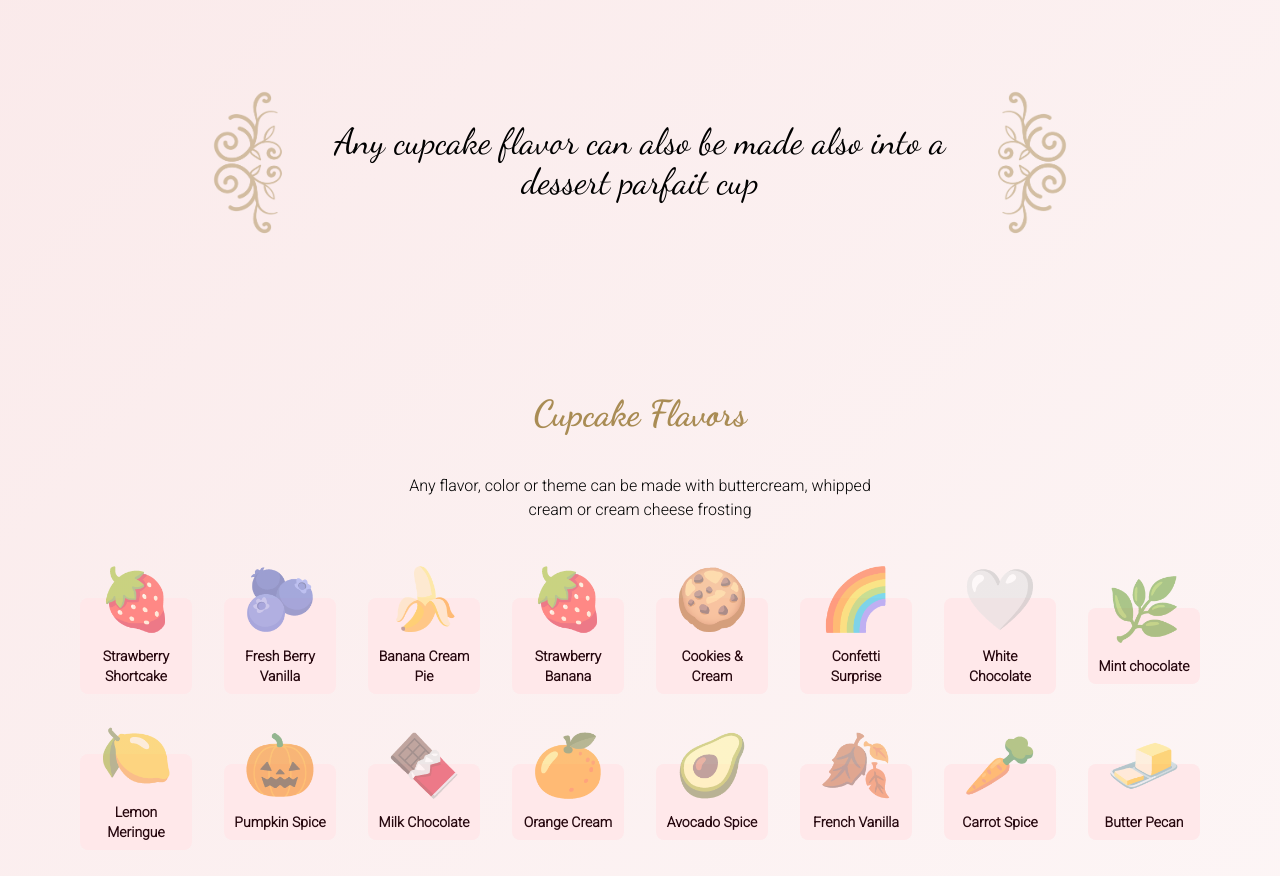
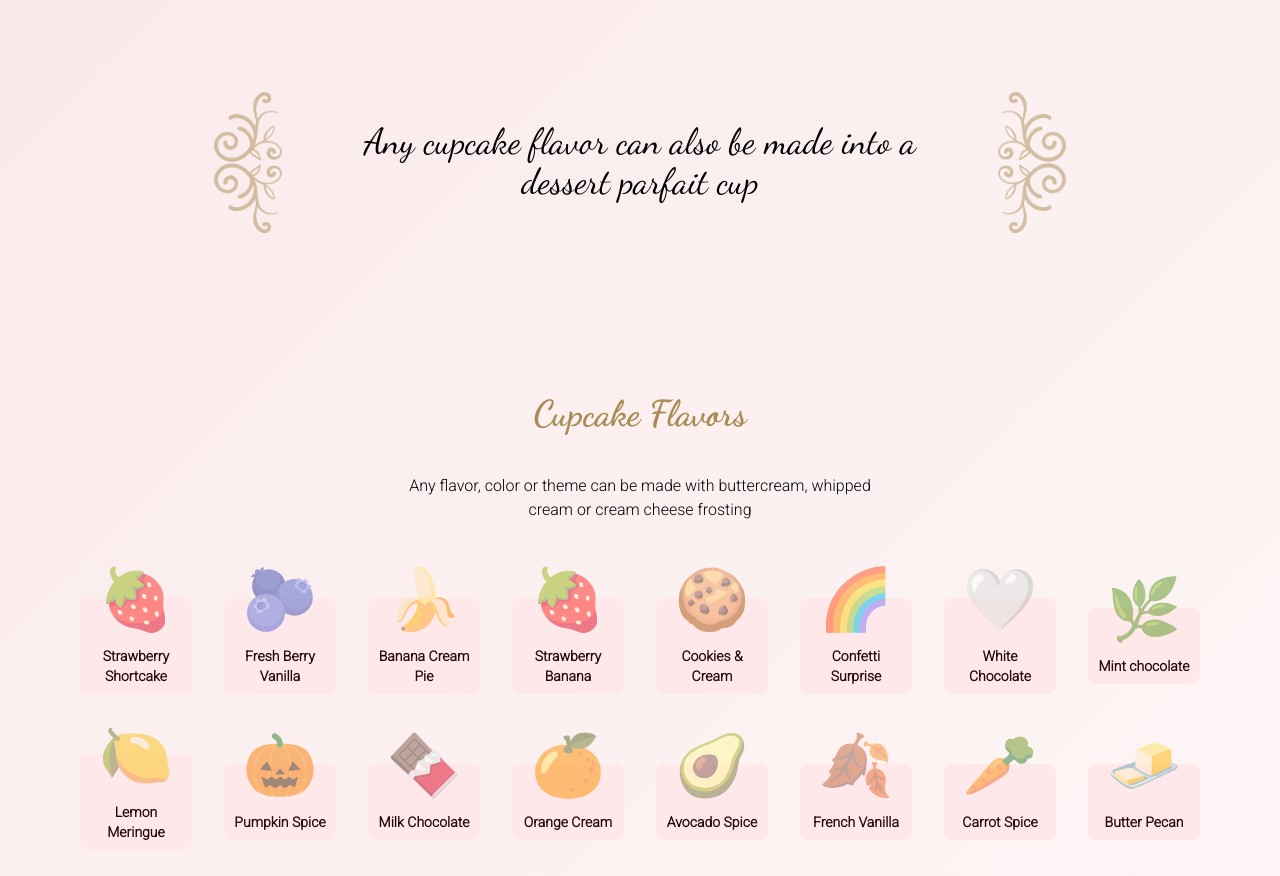
Before and after one commit to darideveloper/sugar-kiss-cupcakes, a Next.js app: page / in a window 1280 px wide. Shown: the part 2220-3096 px from the top of the page. Built offline with nearby package versions, Linux system fonts and the light colour scheme.

Commit message:
feat (any-cupcake): update texts

```diff
--- a/sections/any-cupcake.jsx
+++ b/sections/any-cupcake.jsx
@@ -39,7 +39,7 @@ export default function AnyCupcake() {
           px-2
         `}
       >
-        Any cupcake flavor can also be made also into a dessert parfait cup
+        Any cupcake flavor can also be made into a dessert parfait cup
       </p>
 
       <Image
```
